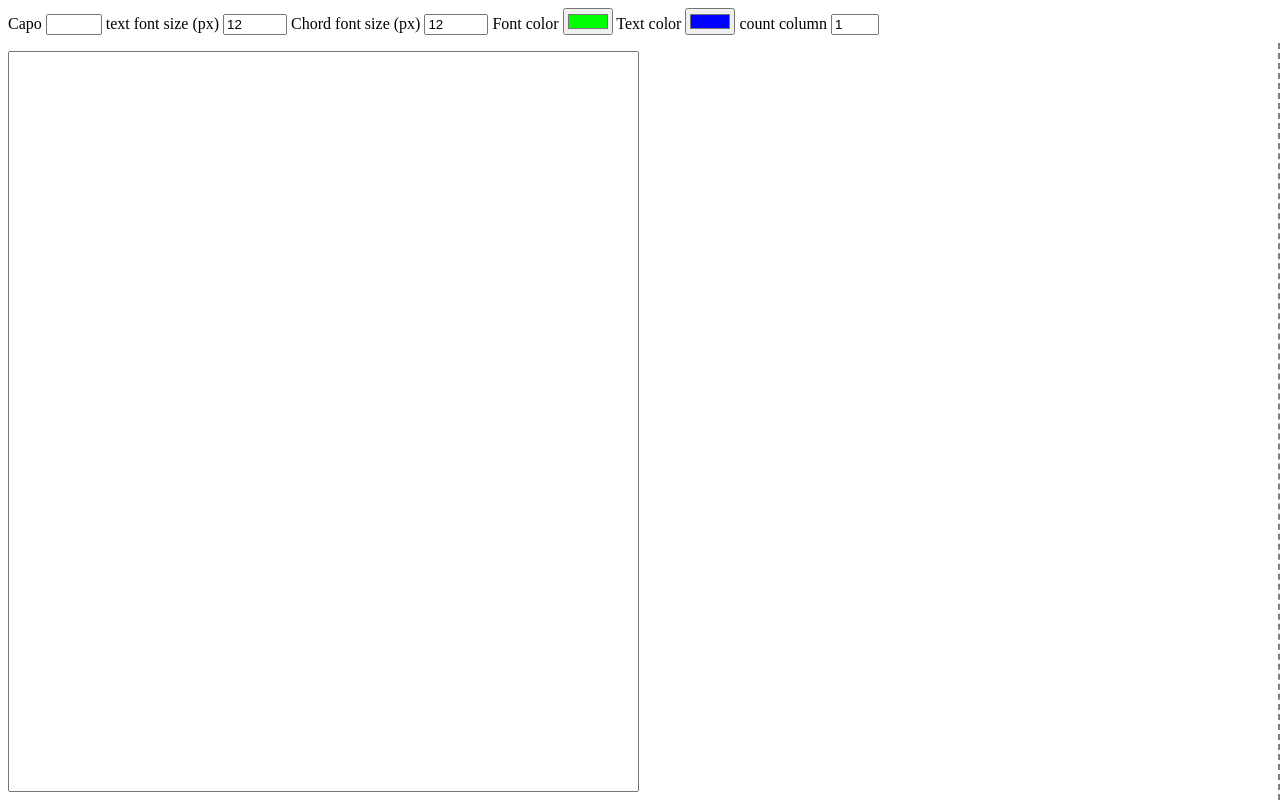
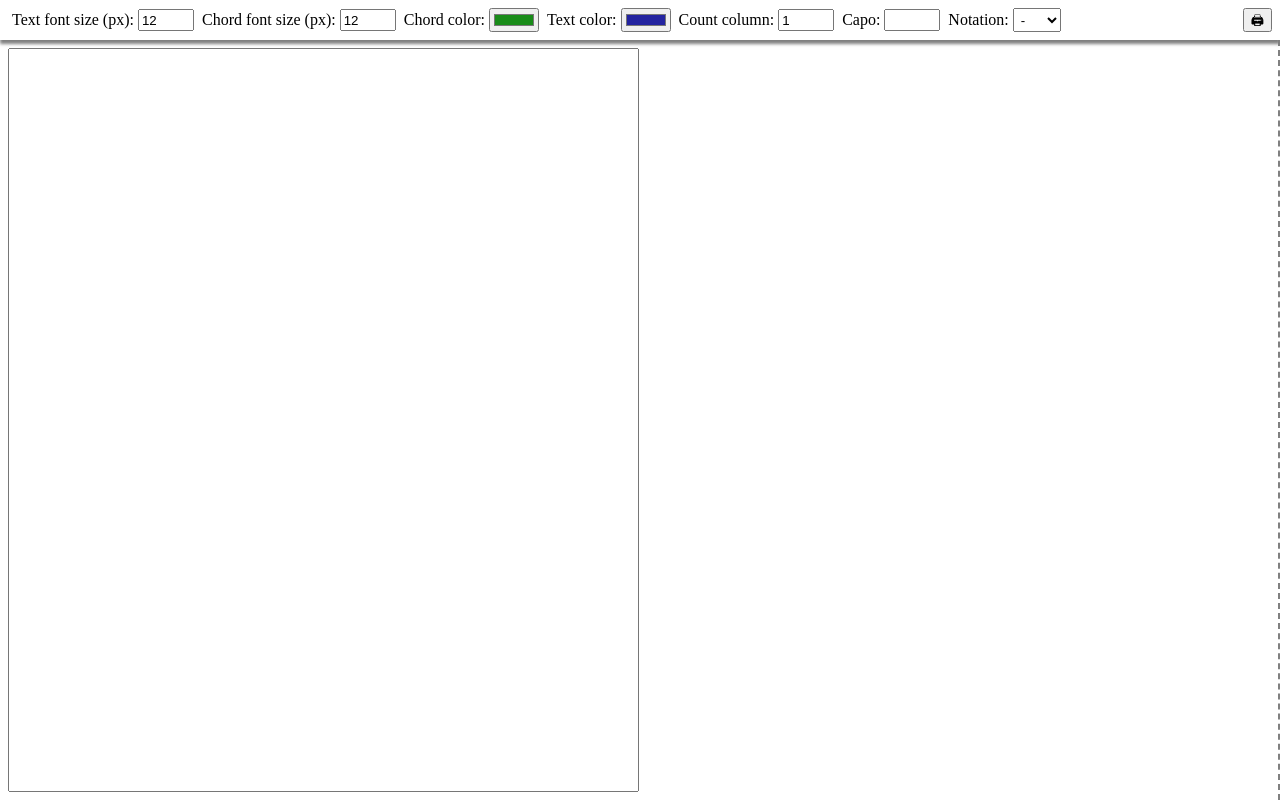
Before and after one commit to ericbrison/songchords, a plain HTML site: page songchords.html in a window 1280 px wide. Drawn offline with Linux system fonts and the light colour scheme.

Commit message:
notation

```diff
--- a/songchords.css
+++ b/songchords.css
@@ -17,6 +17,50 @@ body {
 
 header {
     padding: 0.5rem;
+    display: flex;
+    align-items: center;
+    flex-wrap: wrap;
+    justify-content: space-around;
+    gap: 0.25rem;
+    box-shadow: 0px 4px 3px grey;
+}
+
+
+
+header label {
+    display: flex;
+    align-items: center;
+    gap: 4px;
+    border-radius: 4px;
+    padding-left: 4px;
+}
+header label:hover {
+    cursor: pointer;
+    outline: solid 2px cadetblue;
+}
+
+header input[type=color] {
+    height: 1.5rem;
+}
+
+header input[type=number] {
+    width: 3rem;
+    height: 1rem;
+}
+
+header .button {
+    flex: 1;
+    text-align: right;
+}
+header button {
+    height: 1.5rem;
+}
+
+
+header select {
+height: 1.5rem;
+width: 3rem;
+padding: 3px;
 }
 
 main {
@@ -52,7 +96,8 @@ main {
     overflow-y: auto;
     width: 100%;
     position: relative;
-    min-width: calc(9.5cm * var(--column-count))
+    min-width: calc(9.5cm * var(--column-count));
+    padding-top: 1rem;
 }
 
 .song-render .capo {
@@ -121,6 +166,7 @@ main {
 }
 
 
+
 @media print {
 
 
@@ -146,6 +192,10 @@ main {
         column-count: var(--column-count);
     }
 
+    .song-render {
+        padding-top: 0;
+    }
+
     .page-footer {
         position: fixed;
         bottom: 0;
--- a/songchords.html
+++ b/songchords.html
@@ -9,18 +9,39 @@
 
 <body>
     <header>
-        <label for="capo">Capo</label>
-        <input id="capo" type="number" min="0" max="11">
-        <label for="textfontsize">text font size (px)</label>
-        <input id="textfontsize" type="number" min="0" max="100">
-        <label for="chordfontsize">Chord font size (px)</label>
-        <input id="chordfontsize" type="number" min="0" max="100">
-        <label for="chordcolor">Font color</label>
-        <input id="chordcolor" type="color">
-        <label for="textcolor">Text color</label>
-        <input id="textcolor" type="color">
-        <label for="columncount">count column</label>
-        <input id="columncount" type="number" min="1" max="5">
+        <label for="textfontsize">Text font size (px):
+            <input id="textfontsize" type="number" min="0" max="100">
+        </label>
+
+        <label for="chordfontsize">Chord font size (px):
+            <input id="chordfontsize" type="number" min="0" max="100">
+        </label>
+
+        <label for="chordcolor">Chord color:
+            <input id="chordcolor" type="color">
+        </label>
+
+        <label for="textcolor">Text color:
+            <input id="textcolor" type="color">
+        </label>
+
+        <label for="columncount">Count column:
+            <input id="columncount" type="number" min="1" max="5">
+        </label>
+
+        <label for="capo">Capo:
+            <input id="capo" type="number" min="0" max="11">
+        </label>
+
+        <label for="notation">Notation:
+            <select id="notation">
+                <option value="">-</option>
+                <option value="b">♭</option>
+                <option value="#">♯</option>
+            </select>
+        </label>
+        <span class="button">
+        <button id="print" title="Print">🖨</button></span>
     </header>
     <main>
         <section class="song-write">
--- a/songchords.js
+++ b/songchords.js
@@ -6,6 +6,8 @@ const chordFontSizeInput = document.getElementById("chordfontsize");
 const chordColorInput = document.getElementById("chordcolor");
 const textColorInput = document.getElementById("textcolor");
 const columnInput = document.getElementById("columncount");
+const notationInput = document.getElementById("notation");
+const printButton = document.getElementById("print");
 
 if (!chordArea) {
     console.error("No textarea");
@@ -45,8 +47,13 @@ function noteTranspose(note, capoValue) {
     if (index === -1) {
         index = gammeD.findIndex((v) => v === note);
     }
-    const gLength = gammeB.length;
-    const tNote = gammeB[(index - capoValue + gLength) % gLength];
+
+    let gamme = gammeB;
+    if (notationInput.value === '#') {
+        gamme = gammeD;
+    }
+    const gLength = gamme.length;
+    const tNote = gamme[(index - capoValue + gLength) % gLength];
     console.log("transpose", note, tNote)
 
     return tNote;
@@ -156,7 +163,8 @@ function renderSong(song) {
                 if (previousLineChord) {
                     writeLineChord(previousLineChord);
                 }
-                if (capoInput.value) {
+                if (capoInput.value > 0 || notationInput.value !== "") {
+                    console.log("You Transpose", capoInput.value, notationInput.value);
                     line = lineTranspose(line);
                 }
                 previousLineChord = line;
@@ -218,6 +226,32 @@ function updateStyle() {
 
 }
 
+
+
+
+// ---------------------------------
+// Init parameters from localStorage
+// ---------------------------------
+
+chordArea.value = getStorage("songchord");
+capoInput.value = getStorage("capo");
+textFontSizeInput.value = getStorage("textfontsize") || 12;
+chordFontSizeInput.value = getStorage("chordfontsize") || 12;
+chordColorInput.value = getStorage("chordcolor") || '#188B18';
+textColorInput.value = getStorage("textcolor") || '#23239F';
+columnInput.value = getStorage("column") || 1;
+notationInput.value = getStorage("notation") || '';
+
+// -------------------
+// Event Listeners
+// -------------------
+
+printButton.addEventListener("click", function (ev) {
+    console.log("PRNT");
+    window.print();
+
+});
+
 chordArea.addEventListener("input", function (ev) {
     const v = this.value;
     recordStorage("songchord", v);
@@ -225,15 +259,24 @@ chordArea.addEventListener("input", function (ev) {
 
 });
 
-
 capoInput.addEventListener("change", function (ev) {
 
     recordStorage("capo", this.value);
+
+    if (this.value > 0) {
+        if (notationInput.value === "") {
+            notationInput.value = "b";
+        }
+        notationInput.options[0].disabled = true;
+    } else {
+        notationInput.options[0].disabled = false;
+    }
+
     renderSong(chordArea.value);
 
-});
 
 
+});
 textFontSizeInput.addEventListener("change", function (ev) {
     recordStorage("textfontsize", this.value);
     renderSong(chordArea.value);
@@ -254,12 +297,9 @@ columnInput.addEventListener("change", function (ev) {
     recordStorage("column", this.value);
     updateStyle();
 });
+notationInput.addEventListener("change", function (ev) {
+    recordStorage("notation", this.value);
+    renderSong(chordArea.value);
+});
 
-chordArea.value = getStorage("songchord");
-capoInput.value = getStorage("capo");
-textFontSizeInput.value = getStorage("textfontsize") || 12;
-chordFontSizeInput.value = getStorage("chordfontsize") || 12;
-chordColorInput.value = getStorage("chordcolor") || '#00ff00';
-textColorInput.value = getStorage("textcolor") || '#0000ff';
-columnInput.value = getStorage("column") || 1;
 renderSong(chordArea.value);
```
